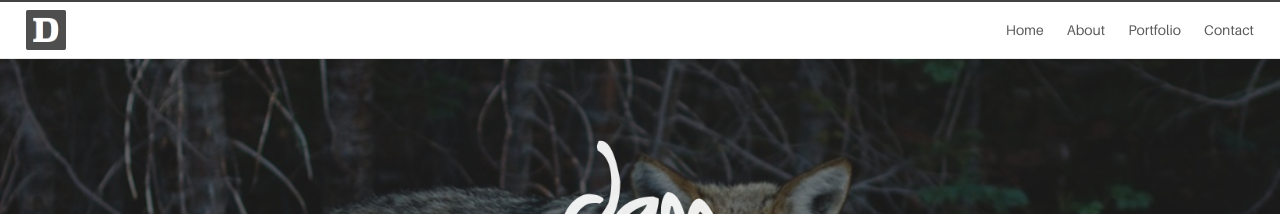
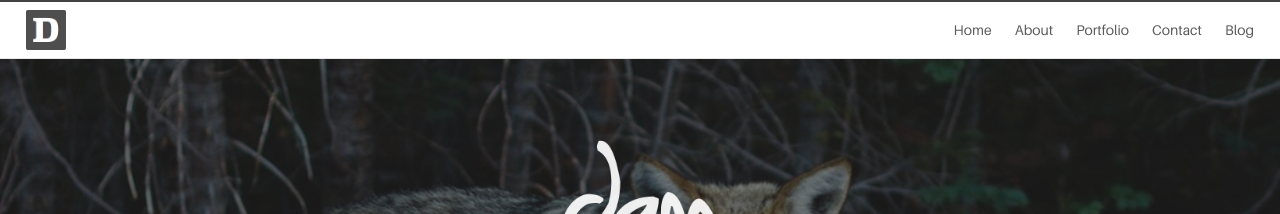
Before and after one commit to damaera/damaera.github.io, a Jekyll site: the page built from index.html, in a window 1280 px wide and 900 px high. Shown: the top 214 px of the window. Built offline with Jekyll 4.4.1, drawn with Linux system fonts in a browser that asks for light colours.

Commit message:
update header

```diff
--- a/_includes/header.html
+++ b/_includes/header.html
@@ -10,6 +10,7 @@
           <a data-scroll class="page-link" href="/#about">About</a>
           <a data-scroll class="page-link" href="/#portfolio">Portfolio</a>
           <a data-scroll class="page-link" href="/#contact">Contact</a>
+          <a class="page-link" href="https://framesia.com/u/damaera" target="_blank">Blog</a>
           <!-- <a class="page-link" href="/blog/">Blog</a> -->
       </div>
     </nav>
@@ -28,6 +29,7 @@
           <a data-scroll class="page-link" href="/#about">About</a>
           <a data-scroll class="page-link" href="/#portfolio">Portfolio</a>
           <a data-scroll class="page-link" href="/#contact">Contact</a>
+          <a class="page-link" href="https://framesia.com/u/damaera" target="_blank">Blog</a>
           <!-- <a class="page-link" href="/blog/">Blog</a> -->
       </div>
     </nav>
```
